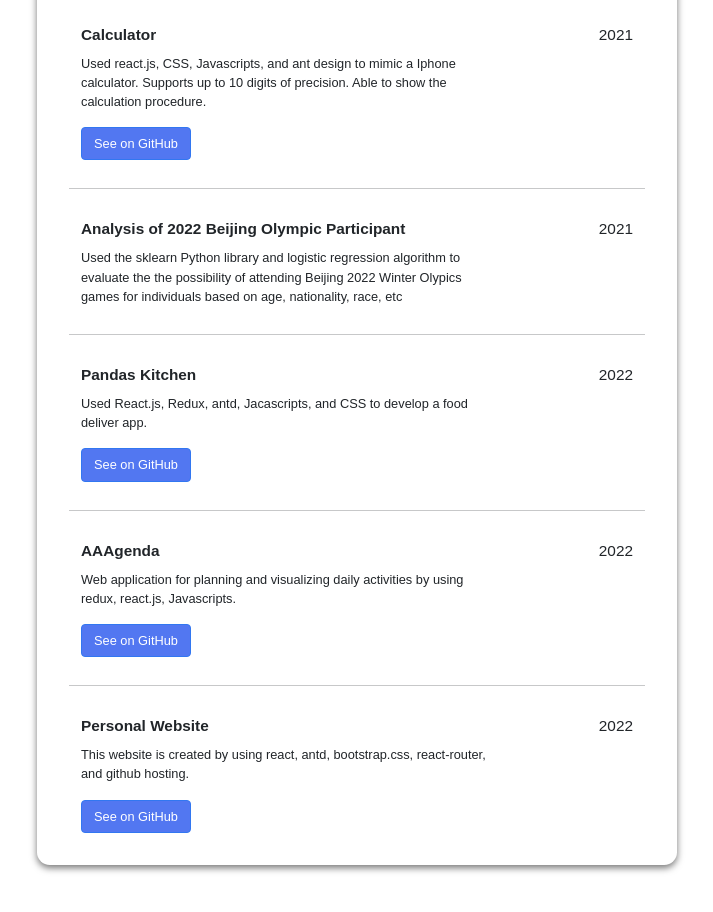
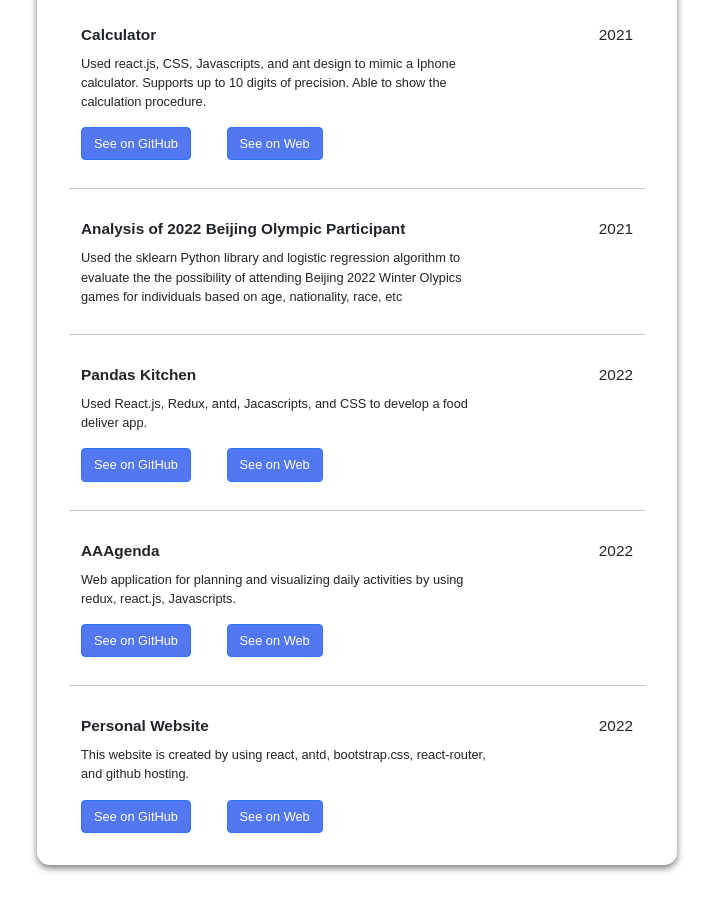
Before and after one commit to yizhengshi/my-web, a React (Create React App) app: page /#/projects in a window 1280 px wide. Shown: the part 340-1252 px from the top of the page, without its empty margins (283-996 px from the left). Built offline with nearby package versions, Linux system fonts and the light colour scheme.

Commit message:
see on web

```diff
--- a/src/components/pages/ProjectOverview.js
+++ b/src/components/pages/ProjectOverview.js
@@ -13,6 +13,14 @@ class ProjectOverview extends React.Component {
           href={this.props.github}
         >
           See on GitHub
+        </Button>
+        &nbsp;&nbsp;&nbsp;&nbsp;&nbsp;&nbsp;&nbsp;&nbsp;
+        <Button
+          className="project-button"
+          target="_blank"
+          href={this.props.web}
+        >
+          See on Web
         </Button>
       </div>
     );
--- a/src/components/pages/Projects.js
+++ b/src/components/pages/Projects.js
@@ -24,6 +24,7 @@ class Projects extends React.Component {
                     description="Used react.js, CSS, Javascripts, and ant design to mimic a Iphone calculator. Supports up to
                     10 digits of precision. Able to show the calculation procedure."
                     github="https://github.com/yizhengshi/simple-calculator"
+                    web ="https://yizhengshi.github.io/simple-calculator/"
                     />
                 <hr />
                 <ProjectOverview
@@ -38,6 +39,7 @@ class Projects extends React.Component {
                     year="2022"
                     description="Used React.js, Redux, antd, Jacascripts, and CSS to develop a food deliver app."
                     github="https://github.com/yizhengshi/food-delivery-web"
+                    web="https://yizhengshi.github.io/food-delivery-web/"
                     />
                 <hr />
                 <ProjectOverview
@@ -45,6 +47,7 @@ class Projects extends React.Component {
                     year="2022"
                     description="Web application for planning and visualizing daily activities by using redux, react.js, Javascripts."
                     github="https://github.com/yizhengshi/todolist"
+                    web="https://yizhengshi.github.io//todolist/"
                     />
                 <hr />
                 <ProjectOverview
@@ -52,6 +55,7 @@ class Projects extends React.Component {
                     year="2022"
                     description="This website is created by using react, antd, bootstrap.css, react-router, and github hosting."
                     github="https://github.com/yizhengshi/yizhengshi.github.io"
+                    web="https://yizhengshi.github.io/my-web/#/"
                     />
             </Container>
         );
```
